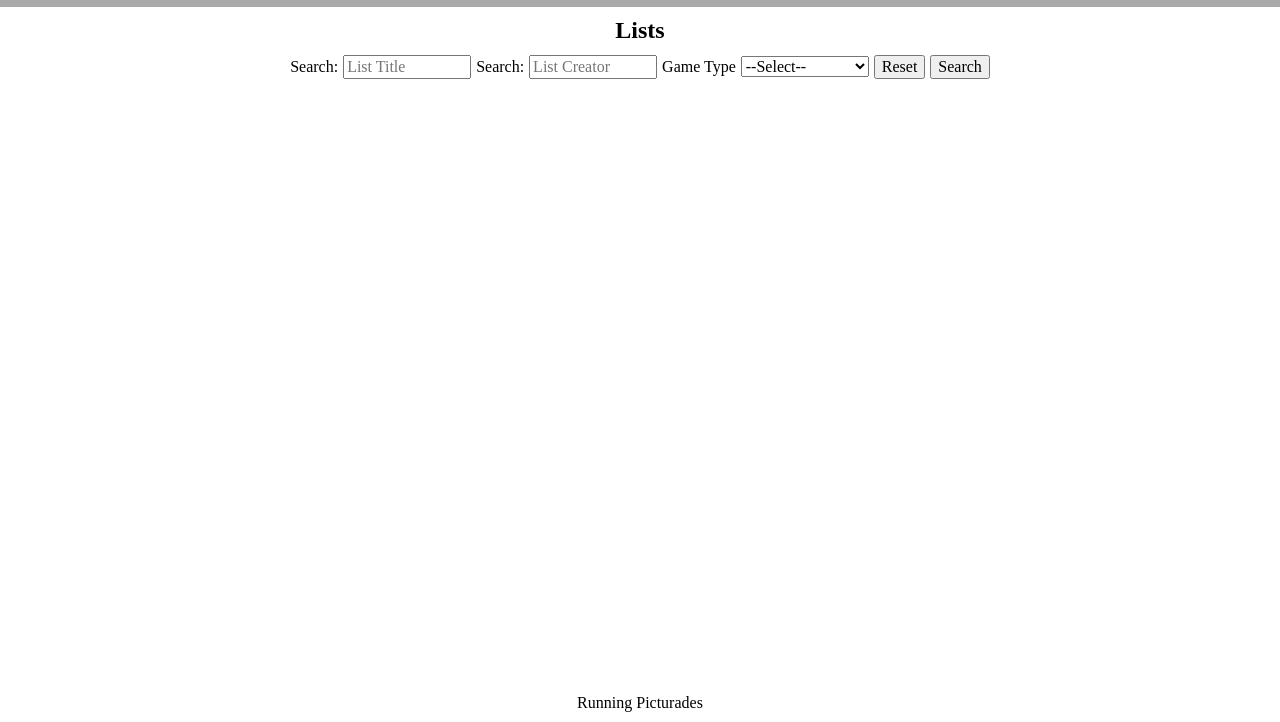
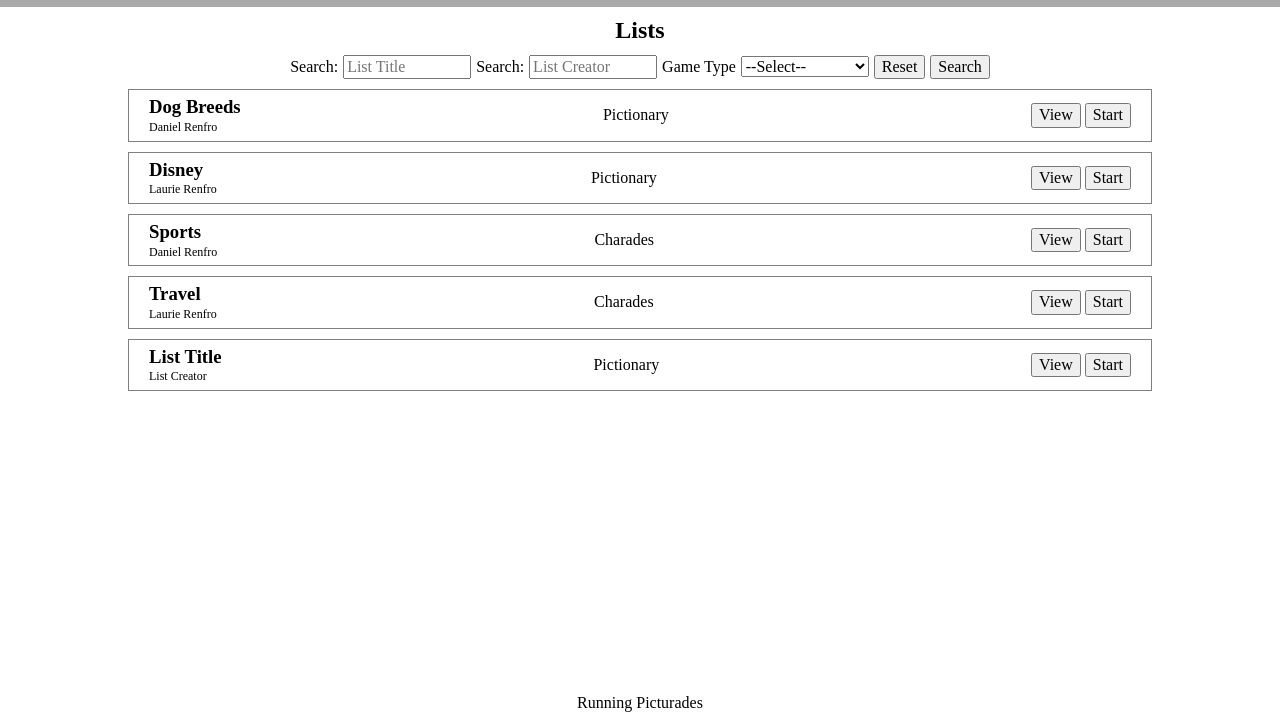
Before and after one commit to danieljrenfro/running-picturades-lists-page, a plain HTML site: page index.html in a window 1280 px wide. Shown: the part 78-800 px from the top of the page. Drawn offline with nearby package versions, Linux system fonts and the light colour scheme.

Commit message:
finished wireframe

```diff
--- a/index.html
+++ b/index.html
@@ -22,7 +22,8 @@
 
   <main>
     <h2>Lists</h2>
-    <form action="GET" class="lists-filters">
+    <section>
+      <form action="GET" class="filter-form">
         <div>
           <label for="search-by-title">Search:</label>
           <input type="text" name="search-by-title" id="search-by-title" placeholder="List Title"/>
@@ -44,6 +45,69 @@
           <button type="submit">Search</button>
         </div>
       </form>
+    </section>
+
+    <section class="lists-display">
+      <div class="list">
+        <div>
+          <h3 class="list-title">Dog Breeds</h3>
+          <p class="list-creator">Daniel Renfro</p>
+        </div>
+        <p class="list-type">Pictionary</p>
+        <div class="list-buttons">
+          <button type="button">View</button>
+          <button type="submit">Start</button>
+        </div>
+      </div>
+
+      <div class="list">
+        <div class="list-header">
+          <h3 class="list-title">Disney</h3>
+          <p class="list-creator">Laurie Renfro</p>
+        </div>
+        <p class="list-type">Pictionary</p>
+        <div class="list-buttons">
+          <button type="button">View</button>
+          <button type="submit">Start</button>
+        </div>
+      </div>
+
+      <div class="list">
+        <div>
+          <h3 class="list-title">Sports</h3>
+          <p class="list-creator">Daniel Renfro</p>
+        </div>
+        <p class="list-type">Charades</p>
+        <div class="list-buttons">
+          <button type="button">View</button>
+          <button type="submit">Start</button>
+        </div>
+      </div>
+
+      <div class="list">
+        <div>
+          <h3 class="list-title">Travel</h3>
+          <p class="list-creator">Laurie Renfro</p>
+        </div>
+        <p class="list-type">Charades</p>
+        <div class="list-buttons">
+          <button type="button">View</button>
+          <button type="submit">Start</button>
+        </div>
+      </div>
+
+      <div class="list">
+        <div>
+          <h3 class="list-title">List Title</h3>
+          <p class="list-creator">List Creator</p>
+        </div>
+        <p class="list-type">Pictionary</p>
+        <div class="list-buttons">
+          <button type="button">View</button>
+          <button type="submit">Start</button>
+        </div>
+      </div>
+    </section>
   </main>
 
   <footer>
--- a/styles.css
+++ b/styles.css
@@ -1,6 +1,8 @@
 * {
   box-sizing: border-box;
 }
+
+/* Header Styles */
 
 header {
   text-align: center;
@@ -14,26 +16,6 @@ h1 {
 
 h2 {
   margin: 10px 0px 10px 0px;
-}
-
-main {
-  text-align: center;
-  width: 80vw;
-  margin: auto;
-}
-
-footer {
-  text-align: center;
-  position: fixed;
-  left: 0;
-  bottom: 0;
-  width: 100%;
-  margin: 10px auto 10px auto;
-}
-
-footer > p {
-  width: 90vw;
-  margin: auto;
 }
 
 header > nav > ul {
@@ -51,6 +33,31 @@ header > nav > ul > li {
 header > nav > ul > li:last-child {
   margin-right: 0px;
 }
+
+main {
+  text-align: center;
+  width: 80vw;
+  margin: auto;
+}
+
+/* Footer Styles */
+
+footer {
+  text-align: center;
+  position: fixed;
+  left: 0;
+  bottom: 0;
+  width: 100%;
+  margin: 10px auto 10px auto;
+}
+
+footer > p {
+  width: 90vw;
+  margin: auto;
+}
+
+/* Filter Form Styles */
+
 
 form > label {
   padding: 4px 0px 4px 0px;
@@ -72,41 +79,77 @@ form > div > label, input, select {
   width: 100%;
 }
 
-.lists-filters > div > input, select {
+.filter-form > div > input, select {
   margin-bottom: 7px;
+}
+
+/* List Styles */
+
+.list {
+  border: grey solid 1px;
+  display: flex;
+  justify-content: space-between;
+  align-items: center;
+  margin-top: 10px;
+}
+
+.list-title {
+  margin: 3px 0px 3px 3px;
+  text-align: left;
+}
+
+.list-creator {
+  margin: 3px 0px 3px 3px;
+  font-size: 12px;
+  text-align: left;
+}
+
+.list-buttons {
+  margin-right: 5px;
 }
 
 
 @media all and (min-width: 800px) {
 
-  .lists-filters > div > label, input, select {
+  .filter-form > div > label, input, select {
     width: 8em;
   }
 
-  .lists-filters {
+  .filter-form {
     width: 100%;
     margin: auto;
     display: flex;
     justify-content: center;
   }
 
-  .lists-filters > div {
+  .filter-form > div {
     display: flex;
     align-items: center;
   }
 
-  .lists-filters > div > label {
+  .filter-form > div > label {
     width: fit-content;
     margin-right: 5px;
   }
 
-  .lists-filters > div > input, select {
+  .filter-form > div > input, select {
     margin-bottom: 0px;
     margin-right: 5px;
   }
 
-  .lists-filters > div > button:first-of-type {
+  .filter-form > div > button:first-of-type {
     margin-right: 5px;
   }
 
+  .list-title {
+    margin-left: 20px;
+  }
+
+  .list-creator {
+    margin-left: 20px;
+  }
+
+  .list-buttons {
+    margin-right: 20px;
+  }
 }
```
Lines whose indentation alone changed are shown as unchanged.
